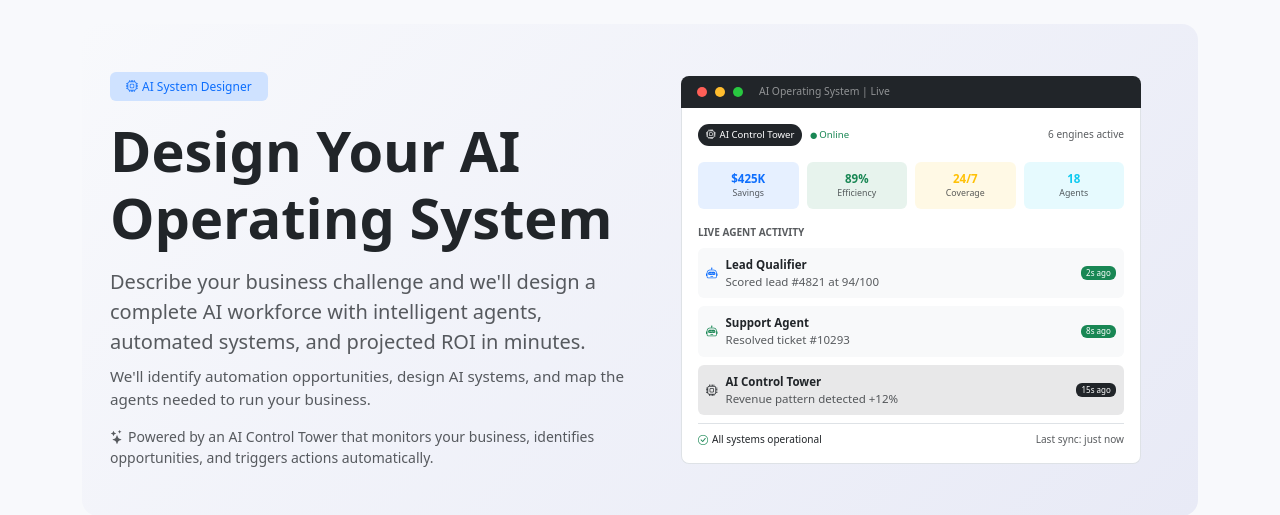
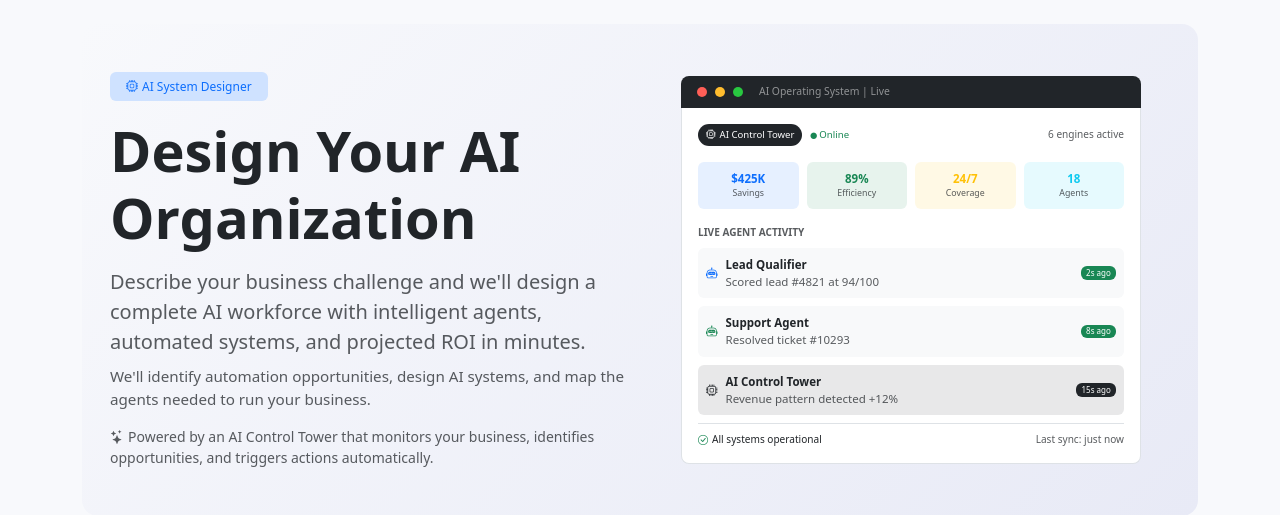
Before and after one commit to ColaberryIntern/AI_ProjectArchitect, a FastAPI app: page /advisory/ in a window 1280 px wide. Shown: the part 56-571 px from the top of the page. Run offline with FastAPI, Linux system fonts and the light colour scheme.

Commit message:
Rename 'Design Your AI Operating System' to 'Design Your AI Organization'
Co-Authored-By: Claude Opus 4.6 (1M context) <noreply@anthropic.com>

```diff
--- a/app/advisory/templates/advisory_landing.html
+++ b/app/advisory/templates/advisory_landing.html
@@ -1,6 +1,6 @@
 {% extends "advisory_base.html" %}
 
-{% block title %}Colaberry AI Workforce Designer | Design Your AI Operating System{% endblock %}
+{% block title %}Colaberry AI Workforce Designer | Design Your AI Organization{% endblock %}
 
 {% block head %}
 <style>
@@ -26,7 +26,7 @@
             <span class="badge bg-primary-subtle text-primary mb-3 px-3 py-2">
                 <i class="bi bi-cpu me-1"></i>AI System Designer
             </span>
-            <h1 class="display-4 fw-bold mb-3">Design Your AI Operating System</h1>
+            <h1 class="display-4 fw-bold mb-3">Design Your AI Organization</h1>
             <p class="lead text-muted mb-2">
                 Describe your business challenge and we'll design a complete AI workforce with intelligent agents,
                 automated systems, and projected ROI in minutes.
```
